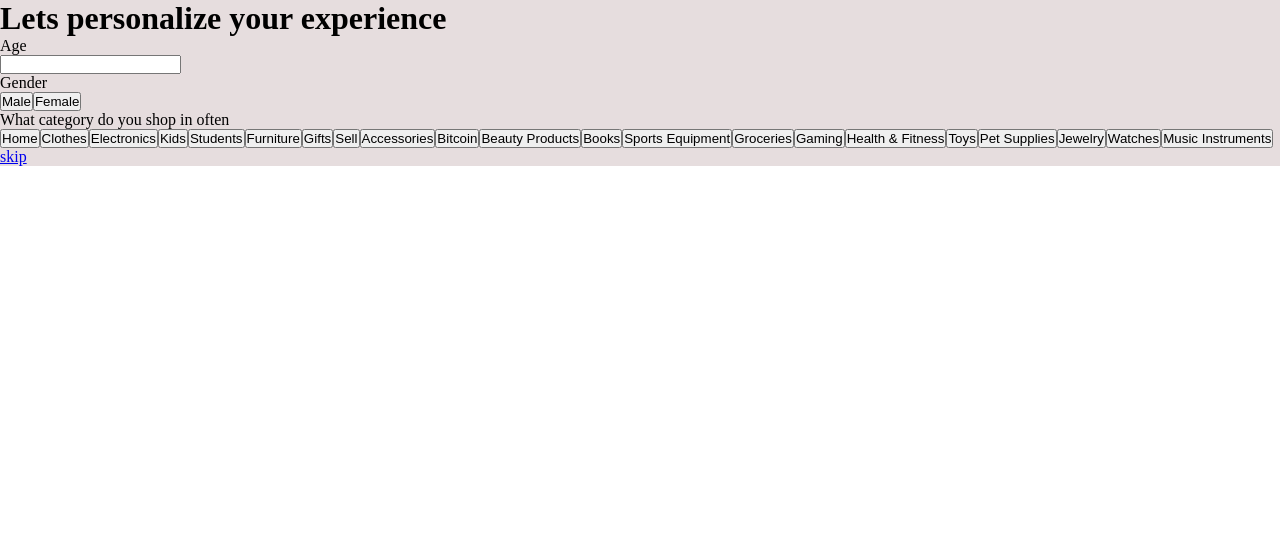
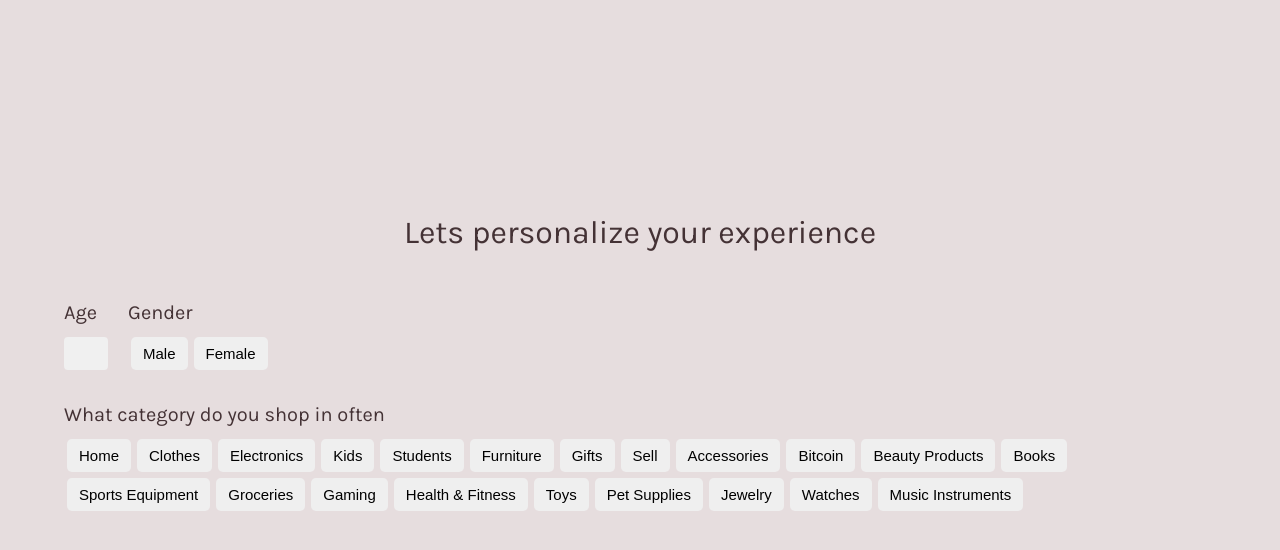
Before and after one commit to RaviPatel94/UrStore, a React (Vite) app: page /Questions in a window 1280 px wide. Shown: the top 550 px of the page. Built offline with nearby package versions, Linux system fonts and the light colour scheme; a web font is replaced by a local one.

Commit message:
Update index.css

```diff
--- a/src/index.css
+++ b/src/index.css
@@ -56,19 +56,20 @@
 }
 
 .navbar-logo {
-  width: 36px;
+  width: 30px;
   margin-right: 10px;
 }
 
 .logo{
   display: flex;
   align-items: center;
+  cursor: pointer;
 }
 
 .logo-name{
   font-family: "Jockey One", sans-serif;
   color: var(--darkbrown);
-  font-size: 28px;
+  font-size: 26px;
   font-weight: 500;
 }
 
@@ -95,6 +96,7 @@
   font-family: "Jockey One", sans-serif;
   font-size: 15px;
   padding-left: 13px;
+  box-shadow: 0px 2px 2px rgb(168, 167, 167);
 }
 
 .search-bar::placeholder{
@@ -103,7 +105,7 @@
 
 .navleft{
   display: flex;
-  gap: 30px;
+  gap: 50px;
   padding-left: 10px;
 }
 
@@ -125,11 +127,6 @@
   font-weight: bold;
 }
 
-.icon {
-  width: 25px;
-  height: 25px;
-}
-
 .user {
   width: 35px;
   height: 35px;
@@ -147,7 +144,7 @@ color: white;
 font-weight: 400;
 position: relative;
 z-index: 10;
-height: 25px;
+height: 23px;
 }
 
 .pointlogo{
@@ -174,9 +171,9 @@ height: 25px;
 .dropdown-menu {
 display: none;
 position: absolute;
-top: 100%;
-left: -70px;
-background-color: #4f3b38;
+top: 27px;
+left: -97px;
+background-color: var(--darkbrown);
 padding: 10px 0; /* Padding around the list */
 border-radius: 10px;
 list-style-type: none;
@@ -189,7 +186,7 @@ box-shadow: 0px 4px 8px rgba(0, 0, 0, 0.1);
 
 .dropdown-menu li {
 padding: 10px 20px;
-color: #f8f8f8;
+color: var(--lightbrown);
 cursor: pointer;
 font-weight: normal;
 }
@@ -199,13 +196,18 @@ display: block;
 }
 
 .dropdown-menu li:hover {
-background-color: #5b474a;
+background-color: #4a4546;
+}
+
+.navlink{
+  color: var(--lightbrown);
+  text-decoration: none;
 }
 
 .options{
   background-color: var(--darkbrown);
   border-radius: 14px;
-  height: 34px;
+  height: 33px;
   width: 166px;
   display: flex;
   align-items: center;
@@ -215,11 +217,14 @@ background-color: #5b474a;
 
 .options img:nth-child(1){
   height: 24px;
+  width: 24px;
   margin: 0;
 }
 
-.pfpdiv img{
+.iconpfp{
   border-radius: 50%;
+  height: 23px;
+  width: 24px;
 }
 
 .pfpdiv{
@@ -229,8 +234,8 @@ background-color: #5b474a;
 }
 
 .icon {
-width: 25px;
-height: 25px;
+width: 24px;
+height: 22px;
 margin-left: 10px;
 }
 
@@ -250,7 +255,7 @@ margin-left: 10px;
 }
 
 .heroimg{
-  background-image: url('images\heroimage.jpg');
+  background-image: url('/images/heroimage.jpg');
   opacity: 90%;
   height: 100%;
   width: 90%;
@@ -305,6 +310,7 @@ margin-left: 10px;
   position: relative;
   font-family: "Karla", sans-serif;
   color: var(--lightbrown);
+  background-color: var(--lightbrown);
 }
 
 .itemdispay{
@@ -543,7 +549,6 @@ form input{
 
 .inputs{
   font-family: "Karla", sans-serif;
-  height: 336px;
   display: flex;
   flex-direction: column;
 }
@@ -600,6 +605,98 @@ form input{
   border: none;
 }
 
+#signup{
+  display: none;
+}
+
+
+/* questions */
+
+.questions{
+  height: 100vh;
+  width: 100vw;
+  display: flex;
+  flex-direction: column;
+  justify-content: center;
+  align-items: center;
+  font-family: "karla";
+  color: var(--darkbrown);
+}
+
+.questions p{
+  font-size: 20px;
+}
+
+.questions h1{
+  font-weight: 400;
+  margin-bottom: 50px;
+}
+
+.agequest{
+  display: flex;
+  flex-direction: column;
+  gap: 13px;
+}
+
+.genderquest{
+  display: flex;
+  flex-direction: column;
+  gap: 10px;
+  margin-bottom: 30px;
+}
+
+.refer{
+  display: flex;
+  justify-content: center;
+  flex-direction: column;
+}
+
+.prefdiv{
+  width: 90vw;
+  justify-content: center;
+  align-items: center;
+  margin-top: 10px;
+  margin-bottom: 50px;
+}
+
+.categorypref{
+  padding: 8px 12px;
+  margin: 3px 3px;
+  max-width: fit-content;
+  border: none;
+  border-radius: 5px;
+  cursor: pointer;
+  font-size: 15px;
+}
+
+.categorypref:hover{
+   border: 1px #3a2a2d solid;
+}
+
+.categorypref:active{
+  background-color: var(--darkbrown);
+  color: var(--lightbrown);
+}
+
+.categoryprefer{
+  width: 38px;
+  height: 33px;
+  border: none;
+  border-radius: 4px;
+  padding-left: 6px;
+  background-color: #f0f0f0;
+  outline: none;
+}
+
+.questone{
+  display: flex;
+  gap: 20px;
+}
+
+.skip:hover{
+  text-decoration: underline;
+}
+
 /* media */
 
 @media screen and (max-width: 1160px) {
```
